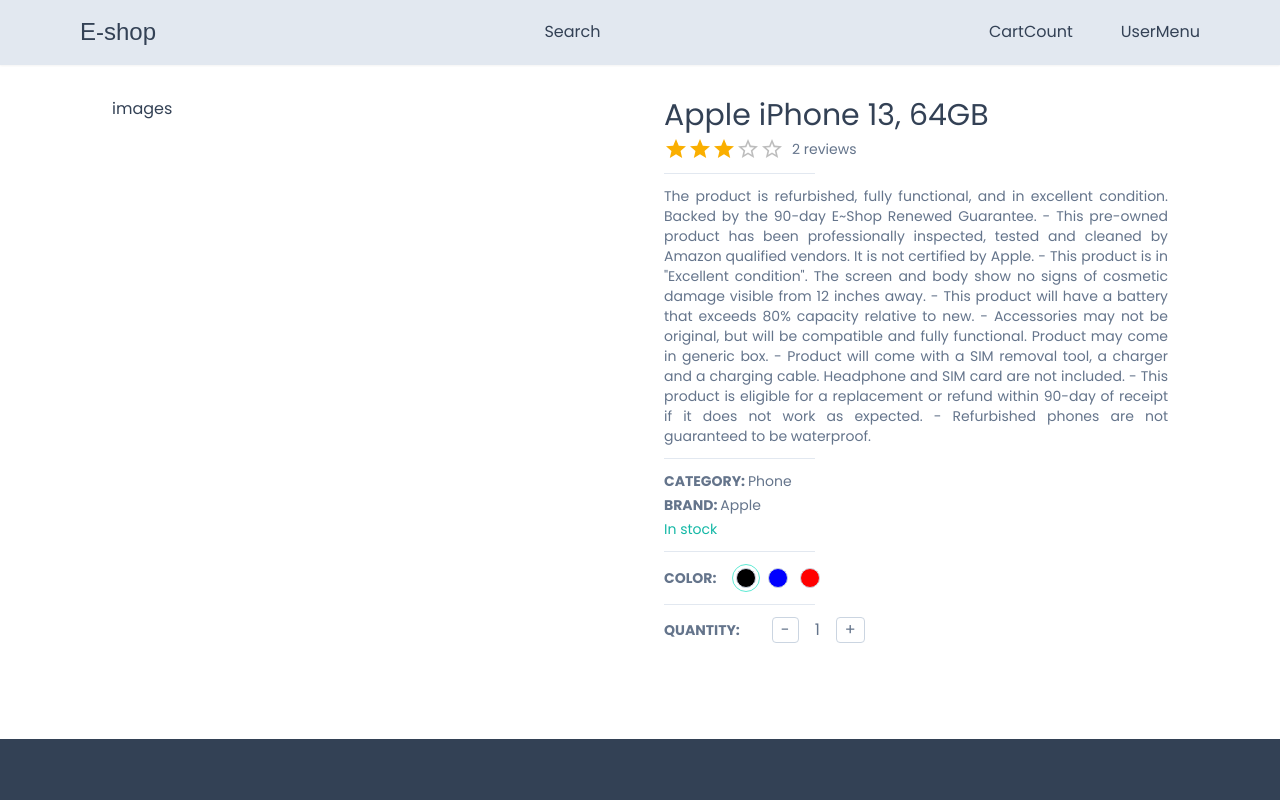
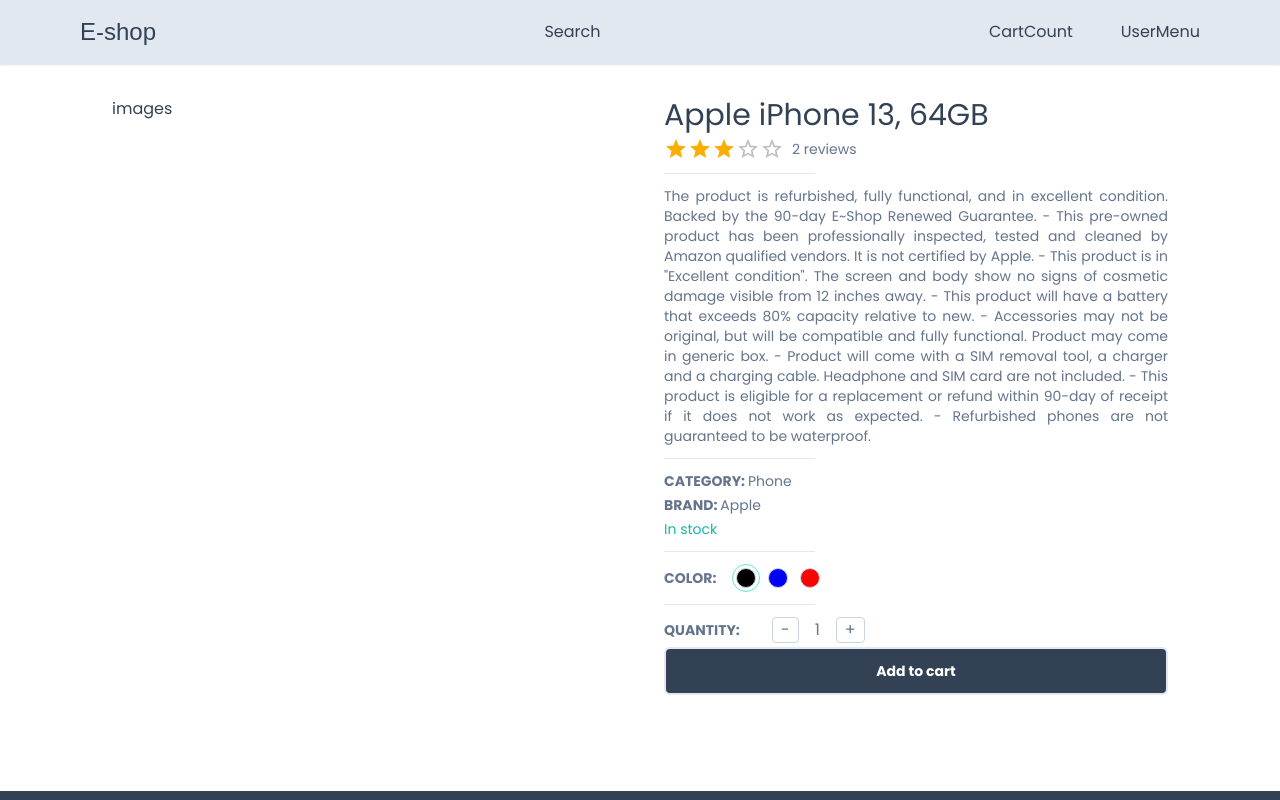
Before and after one commit to Devgynflo/e-shop, a Next.js app: page /products/1 in a window 1280 px wide. Shown: the top 800 px of the page. Built offline with nearby package versions, Linux system fonts and the light colour scheme; a web font is replaced by a local one.

Commit message:
Feat: Add button Component

```diff
--- /dev/null
+++ b/app/components/products/details/_components/button.tsx
@@ -0,0 +1,42 @@
+"use client";
+
+import { cn } from "@/lib/utils";
+import { NextPage } from "next";
+import { IconType } from "react-icons";
+
+interface ButtonProps {
+  label: string;
+  disabled?: boolean;
+  outline?: boolean;
+  small?: boolean;
+  custom?: string;
+  icon?: IconType;
+  onclick: (e: React.MouseEvent<HTMLButtonElement>) => void;
+}
+
+export const Button: NextPage<ButtonProps> = ({
+  label,
+  disabled,
+  outline,
+  small,
+  custom,
+  onclick,
+  icon: Icon,
+}) => {
+  return (
+    <button
+      onClick={(e) => onclick(e)}
+      className={cn(
+        "border-salte-700 text-md flex w-full items-center justify-center gap-2 rounded-md border-2 bg-slate-700 px-4 py-3 font-semibold text-white hover:opacity-80",
+        disabled && "cursor-not-allowed opacity-70",
+        outline && "bg-white text-slate-700",
+        small && "border-[1px] px-2 py-1 text-sm",
+        custom,
+      )}
+      disabled={disabled}
+    >
+      {Icon && <Icon size={24} />}
+      {label}
+    </button>
+  );
+};
--- a/app/components/products/details/index.tsx
+++ b/app/components/products/details/index.tsx
@@ -6,6 +6,7 @@
 import { Rating } from "@mui/material";
 import { NextPage } from "next";
 import { useCallback, useState } from "react";
+import { Button } from "./_components/button";
 import { SetProductColor } from "./_components/set-color";
 import { SetQuantity } from "./_components/set-quantity";
 
@@ -80,6 +81,7 @@
           handleQtyDecrease={handleQtyDecrease}
           handleQtyIncrease={handleQtyIncrease}
         />
+        <Button label="Add to cart" onclick={() => {}} />
       </article>
     </div>
   );
```
